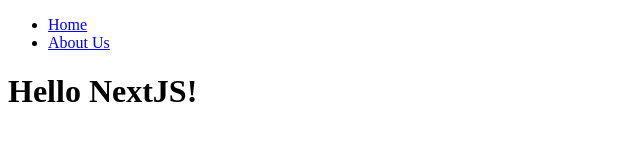
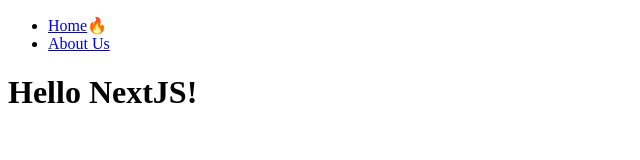
Before and after one commit to sVyu/nextjs_tutorial, a Next.js app: page / in a window 1280 px wide. Shown: the top 160 px of the page, without its empty margins (0-640 px from the left). Built offline with nearby package versions, Linux system fonts and the light colour scheme.

Commit message:
feat: add client side rendering with 'use client'

```diff
--- a/components/navigation.tsx
+++ b/components/navigation.tsx
@@ -1,14 +1,20 @@
+'use client';
+
 import Link from 'next/link';
+import { usePathname } from 'next/navigation';
 
 export default function Navigation() {
+  const path = usePathname();
   return (
     <nav>
       <ul>
         <li>
           <Link href="/">Home</Link>
+          {path === '/' ? '🔥' : ''}
         </li>
         <li>
           <Link href="/about-us">About Us</Link>
+          {path === '/about-us' ? '🔥' : ''}
         </li>
       </ul>
     </nav>
```
